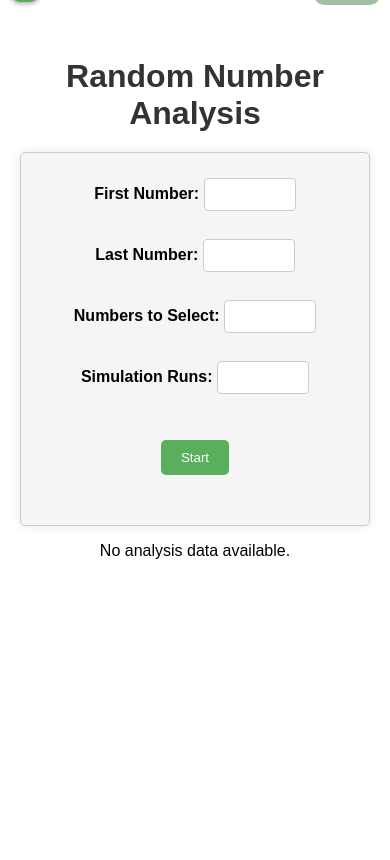
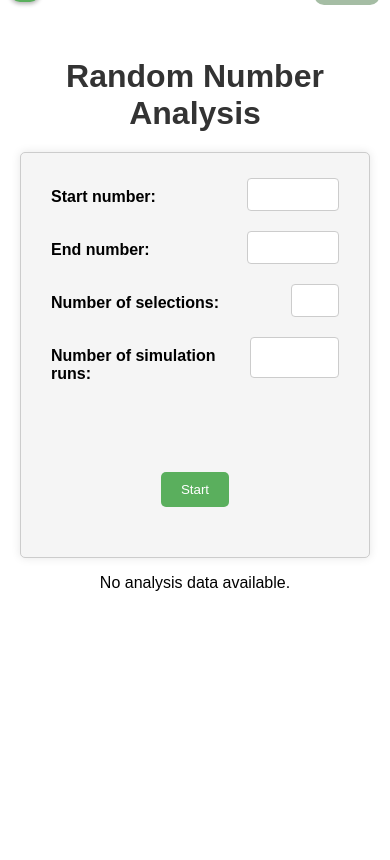
Before and after one commit to mr9733n/rna2, a Python web app: template flask/templates/random_top_analyze.html in a window 390 px wide. Shown: the part 26-886 px from the top of the page. Run offline with Jinja, Linux system fonts and the light colour scheme; the template is opened without the code that fills it, so the values that code supplies are empty.

Commit message:
Added responsive

```diff
--- a/flask/static/style.css
+++ b/flask/static/style.css
@@ -43,7 +43,7 @@ li {
 }
 
 form {
-    text-align: center;
+    text-align: left;
     padding: 30px;
     border: 1px solid #ccc;
     border-radius: 5px;
@@ -136,10 +136,17 @@ pre {
     color: #555;
 }
 
+.label-input {
+    display: flex;
+    justify-content: space-between;
+    margin-bottom: 10px;
+}
+
 label {
-
+    flex-grow: 1;
     margin-bottom: 5px;
     font-weight: bold;
+    margin-top: 10px;
 }
 
 input[type="text"],
@@ -151,6 +158,7 @@ input[type="email"] {
     margin-bottom: 10px;
     border: 1px solid #ccc;
     border-radius: 4px;
+    text-align: right;
 }
 
 input[type="submit"] {
@@ -161,6 +169,7 @@ input[type="submit"] {
     border: none;
     border-radius: 5px;
     cursor: pointer;
+    text-align: right;
 }
 
 input[type="submit"]:hover {
--- a/flask/templates/random_top_analyze.html
+++ b/flask/templates/random_top_analyze.html
@@ -24,21 +24,28 @@
     <div class="container">
         <h1>Random Number Analysis</h1>
         <form id="generator-form" method="post">
-            <label for="first_number">First Number:</label>
+            <div class="label-input">
+            <label for="first_number">Start number:</label>
             <input type="number" id="first_number" name="first_number" value="{{ default_first_number }}"><br><br>
-
-            <label for="last_number">Last Number:</label>
+            </div>
+            <div class="label-input">
+            <label for="last_number">End number:</label>
             <input type="number" id="last_number" name="last_number" value="{{ default_last_number }}"><br><br>
-
-            <label for="numbers_to_select">Numbers to Select:</label>
-            <input type="number" id="numbers_to_select" name="numbers_to_select" value="{{ default_numbers_to_select }}"><br><br>
-
-            <label for="simulation_runs">Simulation Runs:</label>
-            <input type="number" id="simulation_runs" name="simulation_runs" value="{{ default_simulation_runs }}">
+            </div>
+            <div class="label-input">
+            <label for="numbers_to_select">Number of selections:</label>
+            <input type="number" id="numbers_to_select" name="numbers_to_select" value="{{ default_numbers_to_select }}" min="3" max="99" style="width: 30px;"><br><br>
+            </div>
+            <div class="label-input">
+            <label for="simulation_runs">Number of simulation runs:</label>
+            <input type="number" id="simulation_runs" name="simulation_runs" value="{{ default_simulation_runs }}" min="1000">
+            </div>
             <br>
             <br>
             <br>
-            <button type="submit">Start</button>
+            <div class="container">
+                <input type="submit" value="Start">
+            </div>
         </form>
         {% if analysis %}
             <h2>Simulation Results:</h2>
```
Also changed, not shown: flask/templates/random_heads_tails.html (+10 -4 lines), flask/templates/random_japanese_names.html (+7 -3 lines).
